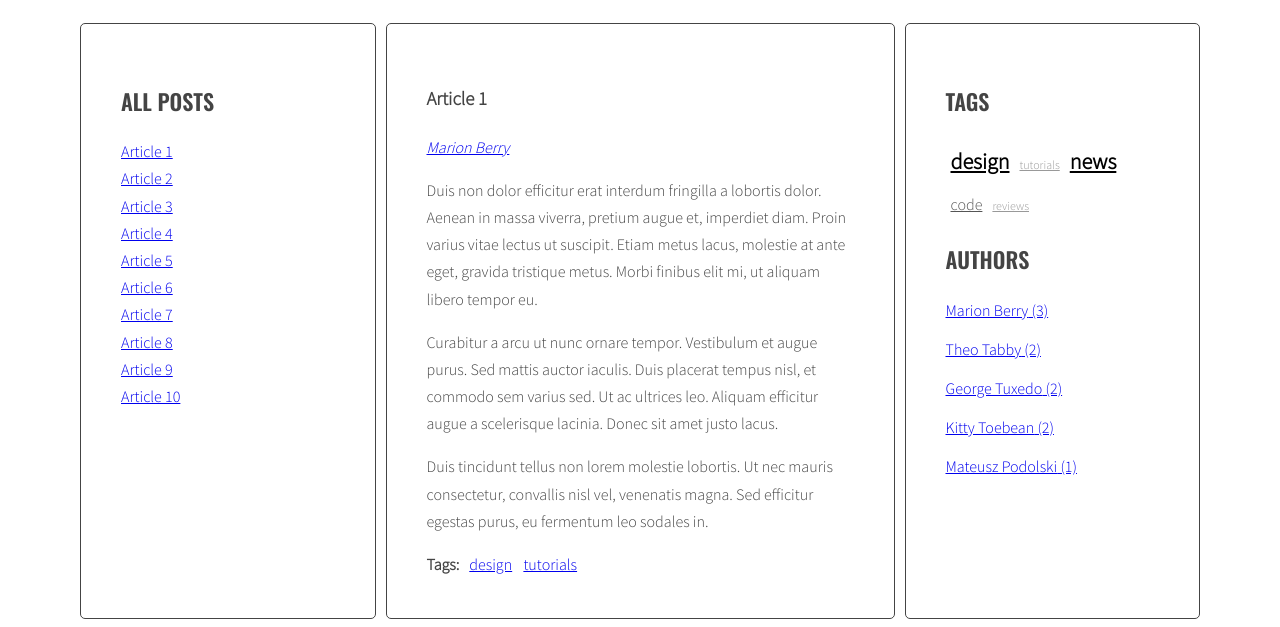
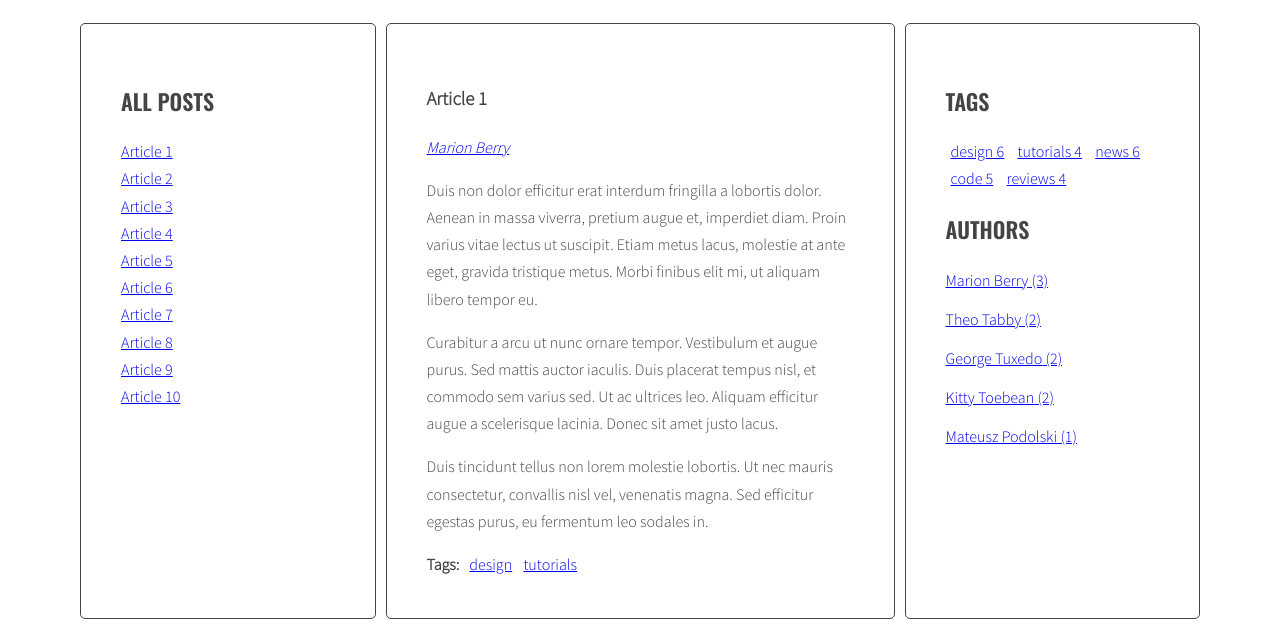
Before and after one commit to KnockOut19882/javascript-blog, a website: page index.html in a window 1280 px wide. Shown: the part 220-847 px from the top of the page. Drawn offline with nearby package versions, Linux system fonts and the light colour scheme; files that its build step writes are made by us from their sources.

Commit message:
Change js for generateTags and template for html

```diff
--- a/css/style.css
+++ b/css/style.css
@@ -114,7 +114,7 @@ body {
 }
 
 .tags.list li {
-  display: inline-block;
+  display: inline;
   margin: 5px;
 }
 
--- a/index.html
+++ b/index.html
@@ -6,7 +6,7 @@
     <title>My Web Page</title>
     <link rel="stylesheet" href="css/style.css">
     <script src="https://cdnjs.cloudflare.com/ajax/libs/handlebars.js/4.1.0/handlebars.min.js"></script>
-    <script src="script.js" defer></script>
+
   </head>
   <body>
     <div class="blog">
@@ -205,7 +205,12 @@
     <script id="template-author-link" type="text/x-handlebars-template">
       <a href="#author-{{id}}"><span>{{id}}</span></a>
     </script>
-    <script src="https://cdnjs.cloudflare.com/ajax/libs/handlebars.js/4.1.0/handlebars.min.js"></script>
+    <script id="template-tag-cloud-link" type="text/x-handlebars-template">
+      {{#each tags}}
+      <li><a href="#tag-{{tag}}" class="{{cloudClassPrefix}}{{className}}">{{ tag }} {{ count }}</a></li>
+      {{/each}}
+    </script>
+
     <script src="js/script.js"></script>
   </body>
 </html>
--- a/js/script.js
+++ b/js/script.js
@@ -9,13 +9,14 @@ const opts = {
   cloudClassPrefix: 'tag-size-',
   authorsListSelector: '.authors',
   articleAuthorSelector: '.post-author'
-}
+};
 
 const templates = {
   articleLink: Handlebars.compile(document.querySelector('#template-article-link').innerHTML),
   tagLink: Handlebars.compile(document.querySelector('#template-tag-link').innerHTML),
-  authorLink: Handlebars.compile(document.querySelector('#template-author-link').innerHTML)
-}
+  authorLink: Handlebars.compile(document.querySelector('#template-author-link').innerHTML),
+  tagCloudLink: Handlebars.compile(document.querySelector('#template-tag-cloud-link').innerHTML)
+};
 
 function titleClickHandler(event){ // Function to handle click events on article links - funkcja obsługująca kliknięcia w linki artykułów
   event.preventDefault(); // Prevent default link behavior - zapobiega domyślnemu zachowaniu linku, czyli przeładowaniu strony
@@ -123,7 +124,7 @@ function generateTags(){
     if (!tagsWrapper) {
       console.error('Nie znaleziono tagsWrapper dla artykułu:', article);
       return;
-}
+    }
     /* make html variable with empty string */
     let html = ''; // Initialize an empty string to hold the HTML for the tags - inicjalizuje pusty ciąg do przechowywania HTML dla tagów
     /* get tags from data-tags attribute */
@@ -156,18 +157,26 @@ function generateTags(){
   /* [NEW] add html from allTags to tagList */
   const tagsParams = calculateTagsParams(allTags);
   console.log('tagsParams:', tagsParams);
-  let allTagsHTML = '';
+  const allTagsData = {
+    tags: [],
+    //cloudClassPrefix: opts.cloudClassPrefix
+  };
   for(let tag in allTags){
     const classNumber = calculateTagClass(allTags[tag], tagsParams);
     const className = opts.cloudClassPrefix + classNumber;
     const tagLinkHTML = `<li><a href="#tag-${tag}" class="${className}">${tag}</a></li>`;
-    allTagsHTML += tagLinkHTML;
+    allTagsData.tags.push({
+      tag: tag,
+      count: allTags[tag],
+      className: calculateTagClass(allTags[tag], tagsParams)
+    });
     console.log('tagLinkHTML:', tagLinkHTML);
   }
   //[END LOOP: for each tag in allTags]
 
   /* [NEW] add html from allTags to tagList */
-  tagList.innerHTML = allTagsHTML;
+  tagList.innerHTML = templates.tagCloudLink(allTagsData);
+  console.log('allTagsData:', allTagsData);
 }
 
 generateTags();
```
